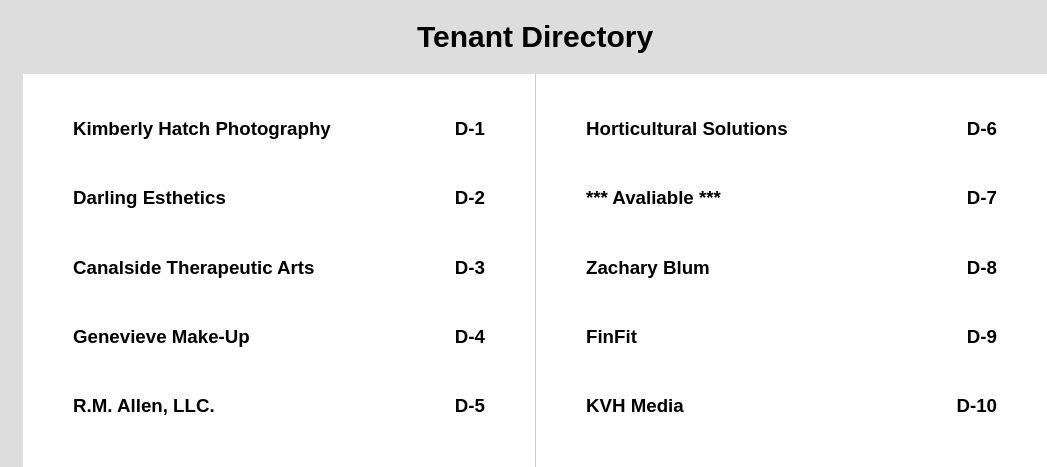
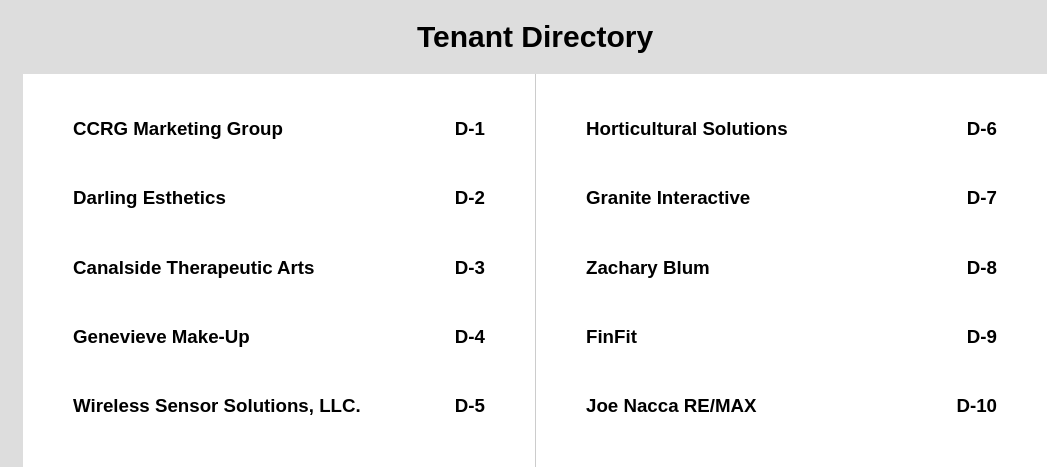
Before and after one commit to casaproperties/railroad-suites, a plain HTML site: page index.html in a window 1280 px wide. Shown: the top 467 px of the page, 233-1280 px from the left. Drawn offline with Linux system fonts and the light colour scheme.

Commit message:
Update index.html

```diff
--- a/index.html
+++ b/index.html
@@ -13,7 +13,7 @@
       <h2>Tenant Directory</h2>
       <ul class="tenant-list -left">
         <li>
-          <h3>Kimberly Hatch Photography <span>D-1</span></h3>
+          <h3>CCRG Marketing Group <span>D-1</span></h3>
         </li>
         <li>
           <h3>Darling Esthetics <span>D-2</span></h3>
@@ -25,7 +25,7 @@
           <h3>Genevieve Make-Up <span>D-4</span></h3>
         </li>
         <li>
-          <h3>R.M. Allen, LLC. <span>D-5</span></h3>
+          <h3>Wireless Sensor Solutions, LLC. <span>D-5</span></h3>
         </li>
       </ul>
       <ul class="tenant-list -right">
@@ -33,7 +33,7 @@
           <h3>Horticultural Solutions <span>D-6</span></h3>
         </li>
         <li>
-          <h3>*** Avaliable *** <span>D-7</span></h3>
+          <h3>Granite Interactive <span>D-7</span></h3>
         </li>
         <li>
           <h3>Zachary Blum <span>D-8</span></h3>
@@ -42,7 +42,7 @@
           <h3>FinFit <span>D-9</span></h3>
         </li>
         <li>
-          <h3>KVH Media <span>D-10</span></h3>
+          <h3>Joe Nacca RE/MAX <span>D-10</span></h3>
         </li>
       </ul>
     </section>
```
